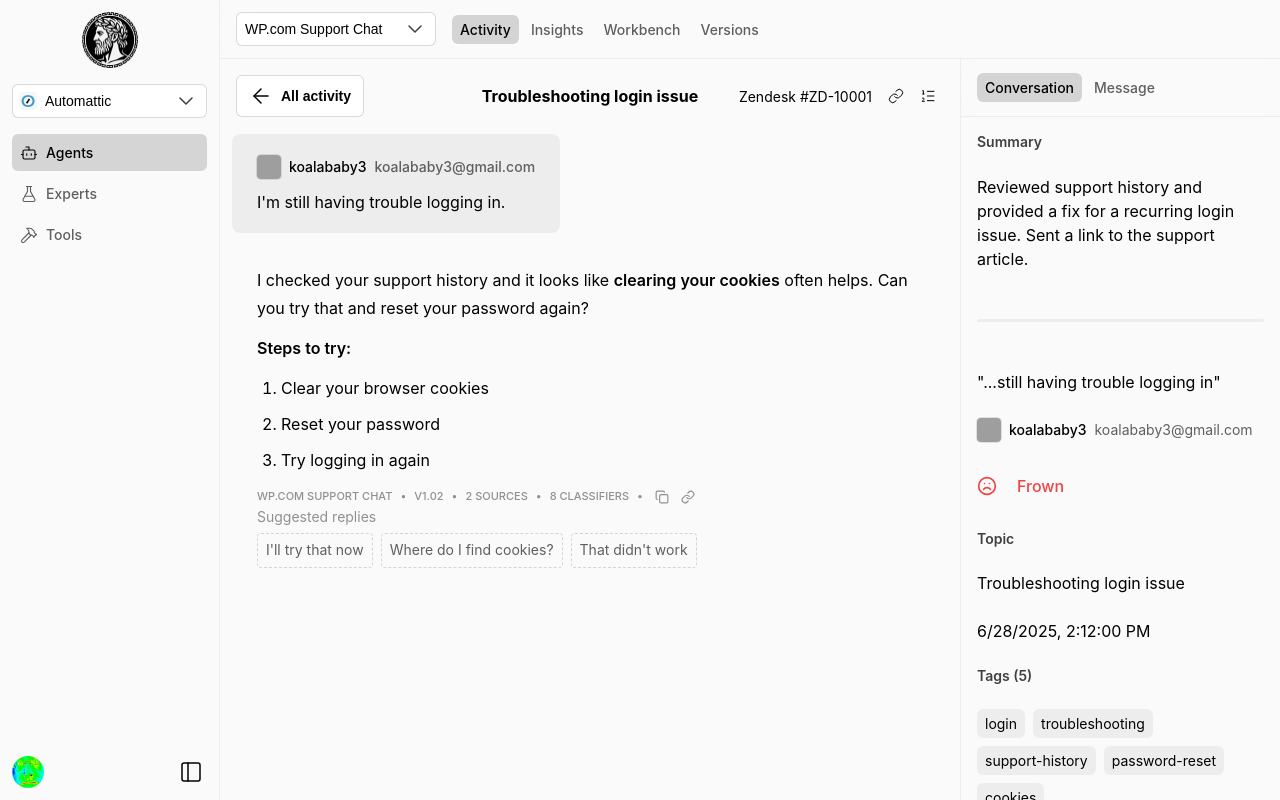
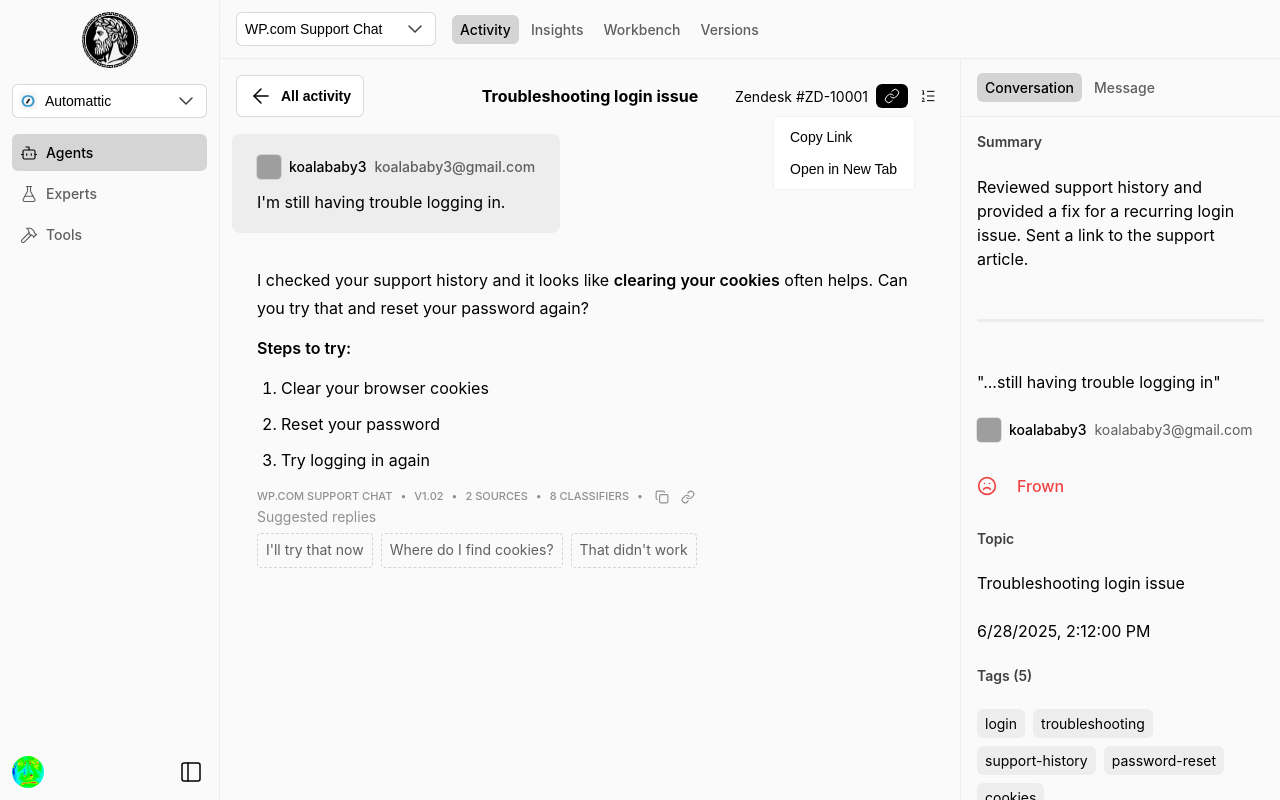
Before and after one commit to shaunandrews/ithaca, a Vue app: page /agent/1/activity/1 in a window 1280 px wide. Both pictures are taken after a click on the button 896 px from the left and 96 px from the top of the page. Built offline with nearby package versions, Linux system fonts and the light colour scheme; grey boxes are pictures that could not be loaded.

Commit message:
Enhance ConversationMeta with popover for link actions and update Conversation styles

```diff
--- a/src/components/ConversationMeta.vue
+++ b/src/components/ConversationMeta.vue
@@ -5,15 +5,50 @@
         </div>
 
         <div class="conversation-link">
-            <button class="small"><Link size="16" stroke-width="1.5" /></button>
+            <button
+                ref="linkButtonRef"
+                class="small"
+                :class="{ 'popover-open': showPopover }"
+                @click="togglePopover"
+                :aria-expanded="showPopover"
+                aria-haspopup="true"
+            >
+                <Link size="16" stroke-width="1.5" />
+            </button>
         </div>
+
+        <Popover
+            :show="showPopover"
+            :trigger="linkButtonRef"
+            placement="bottom-end"
+            @close="showPopover = false"
+        >
+            <template #content>
+                <div class="popover-menu">
+                    <button
+                        class="popover-item"
+                        @click="copyToClipboard"
+                    >
+                        Copy Link
+                    </button>
+                    <button
+                        class="popover-item"
+                        @click="openInNewTab"
+                    >
+                        Open in New Tab
+                    </button>
+                </div>
+            </template>
+        </Popover>
     </div>
 </template>
 
 <script setup>
+    import { ref, computed } from 'vue';
     import { Link } from 'lucide-vue-next';
+    import Popover from './Popover.vue';
 
-    defineProps({
+    const props = defineProps({
         conversationId: {
             type: String,
             required: true,
@@ -23,6 +58,31 @@
             required: true,
         },
     });
+
+    const showPopover = ref(false);
+    const linkButtonRef = ref(null);
+
+    const conversationUrl = computed(() => {
+        return `${window.location.origin}/conversation/${props.conversationId}`;
+    });
+
+    function togglePopover() {
+        showPopover.value = !showPopover.value;
+    }
+
+    async function copyToClipboard() {
+        try {
+            await navigator.clipboard.writeText(conversationUrl.value);
+            showPopover.value = false;
+        } catch (err) {
+            console.error('Failed to copy to clipboard:', err);
+        }
+    }
+
+    function openInNewTab() {
+        window.open(conversationUrl.value, '_blank');
+        showPopover.value = false;
+    }
 </script>
 
 <style scoped>
@@ -48,4 +108,23 @@
         color: var(--color-text);
         text-decoration: underline;
     }
+
+    .popover-menu {
+        display: flex;
+        flex-direction: column;
+        min-width: 140px;
+        padding: var(--space-xxs);
+    }
+
+    .popover-item {
+        border: none;
+        width: 100%;
+        font-weight: var(--font-weight-normal);
+        justify-content: start;
+    }
+
+    .conversation-link button.popover-open {
+        background: var(--color-surface-fg);
+        color: var(--color-surface);
+    }
 </style>
--- a/src/views/Conversation.vue
+++ b/src/views/Conversation.vue
@@ -435,6 +435,10 @@
         border-bottom-color: var(--color-surface-tint);
     }
 
+    .header-end {
+        gap: var(--space-xxs)
+    }
+
     h1 {
         font-size: var(--font-size-m);
         position: absolute;
```
